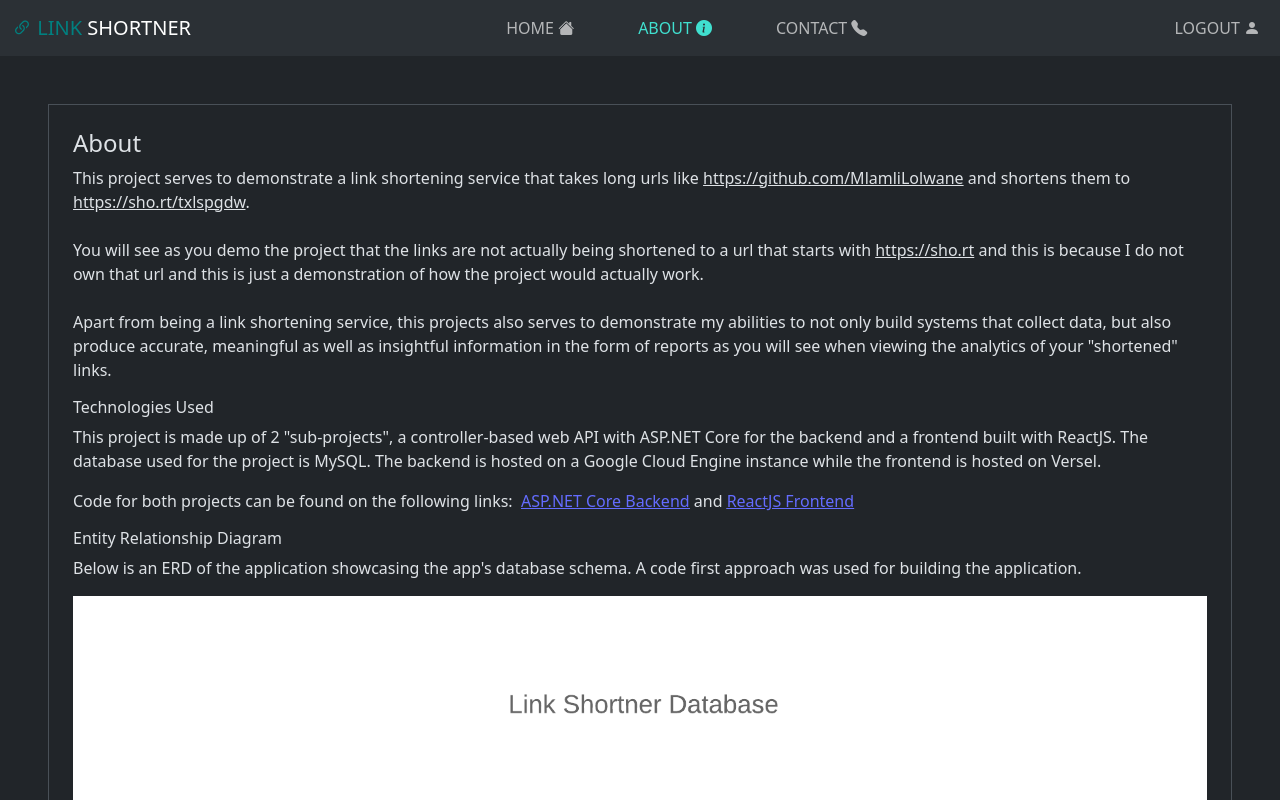
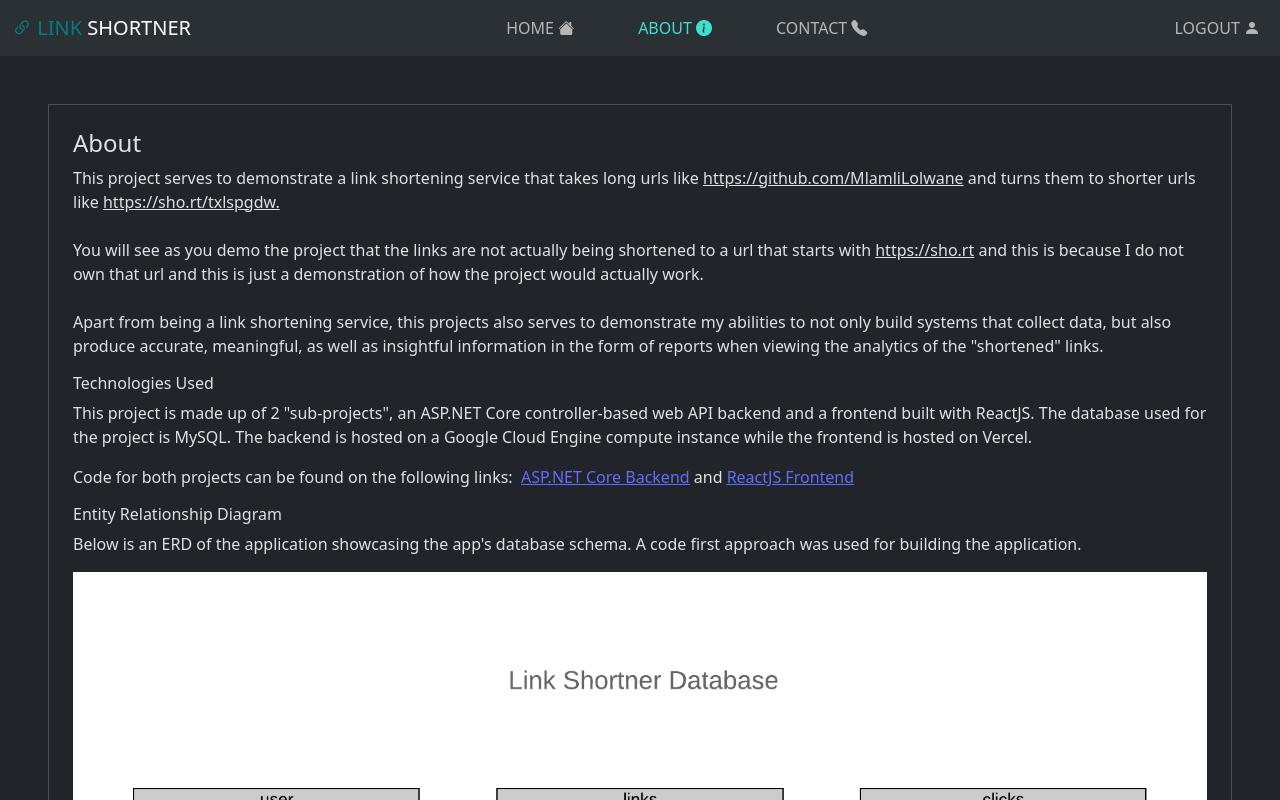
Before and after one commit to MlamliLolwane/Link-Shortner, a React (Vite) app: page /authenticated/about in a window 1280 px wide. Shown: the top 800 px of the page. Built offline with nearby package versions, Linux system fonts and the light colour scheme; sample sign-in values are in the browser's storage.

Commit message:
Update AuthenticatedAbout.jsx

```diff
--- a/src/views/authenticated/AuthenticatedAbout.jsx
+++ b/src/views/authenticated/AuthenticatedAbout.jsx
@@ -9,7 +9,7 @@ function AuthenticatedAbout() {
                     <h4>About</h4>
                     <p className="fw-lighter">
                         This project serves to demonstrate a link shortening service that takes long urls
-                        like <u>https://github.com/MlamliLolwane</u> and shortens them to <u>https://sho.rt/txlspgdw</u>. <br /> <br />
+                        like <u>https://github.com/MlamliLolwane</u> and turns them to shorter urls like <u>https://sho.rt/txlspgdw.</u> <br/> <br/>
 
                         You will see as you demo the project that the links are not actually being shortened to a url
                         that starts with <u>https://sho.rt</u> and this is because I do not own that url and this is just
@@ -17,14 +17,14 @@ function AuthenticatedAbout() {
 
                         Apart from being a link shortening service, this projects also serves to demonstrate my abilities
                         to not only build systems that collect data,
-                        but also produce accurate, meaningful as well as insightful information in the form of reports as you will see when viewing the analytics of
-                        your "shortened" links.
+                        but also produce accurate, meaningful, as well as insightful information in the form of reports when viewing the analytics of
+                        the "shortened" links.
                     </p>
                     <h6>Technologies Used</h6>
                     <p className="fw-lighter">
-                        This project is made up of 2 "sub-projects", a controller-based web API with ASP.NET Core for the backend and a frontend built with
-                        ReactJS. The database used for the project is MySQL. The backend is hosted on a Google Cloud Engine instance
-                        while the frontend is hosted on Versel.
+                        This project is made up of 2 "sub-projects", an ASP.NET Core controller-based web API backend and a frontend built with
+                        ReactJS. The database used for the project is MySQL. The backend is hosted on a Google Cloud Engine compute instance
+                        while the frontend is hosted on Vercel.
                     </p>
 
                     <p className='fw-lighter'>
```
